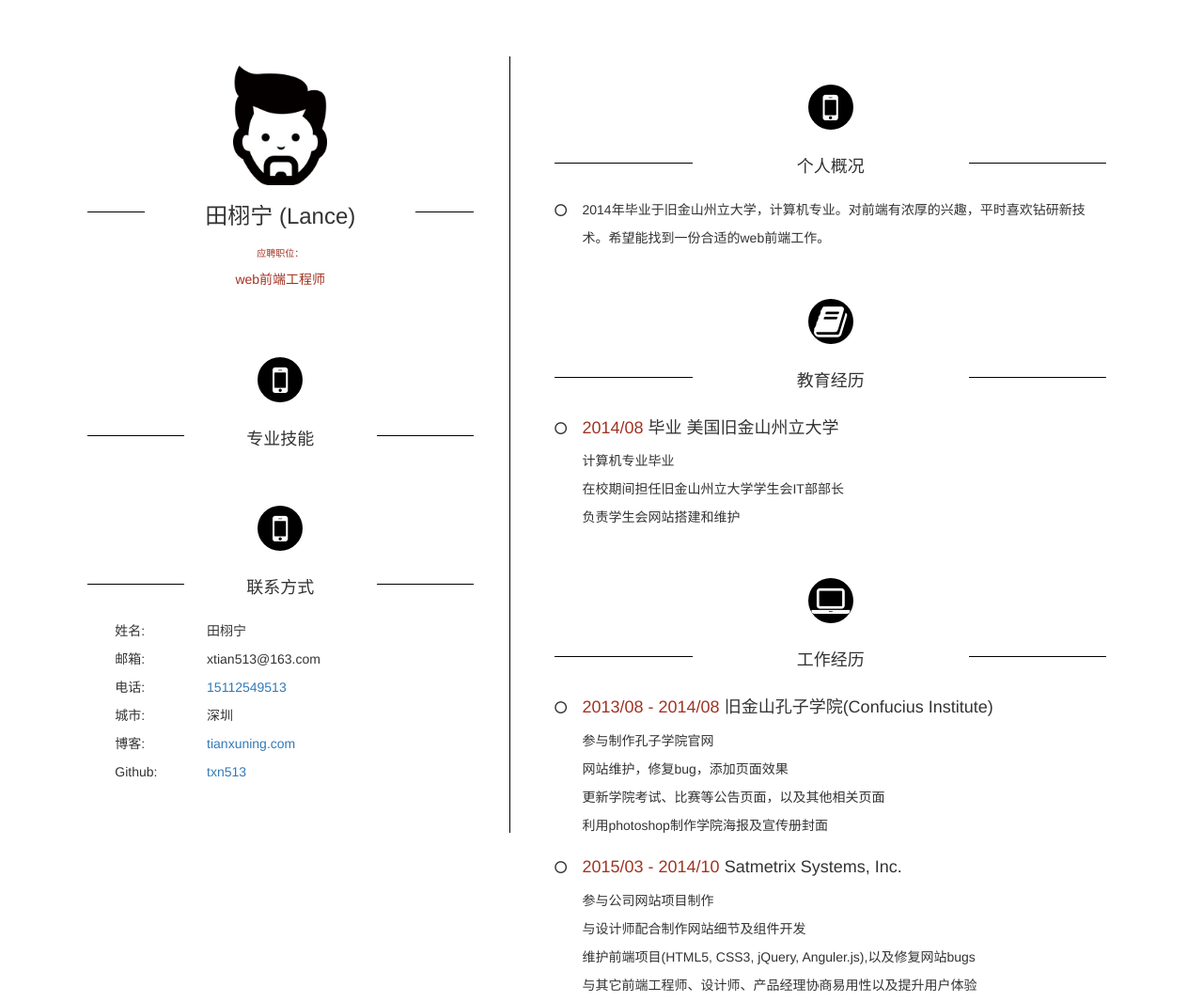
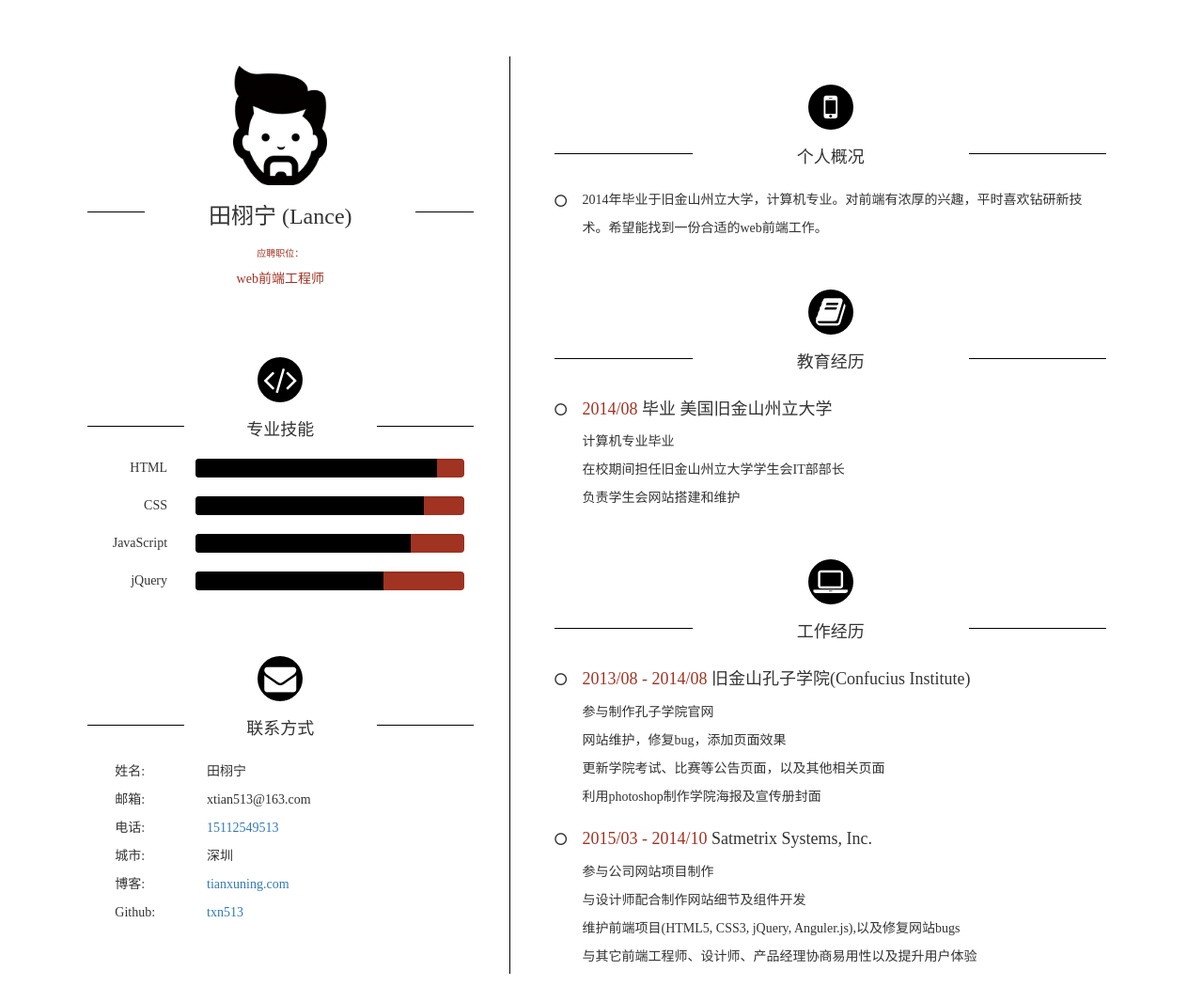
Before and after one commit to txn513/cv, a website: page index.html in a window 1280 px wide. Shown: the whole page at 94% size. Drawn offline with nearby package versions, Linux system fonts and the light colour scheme.

Commit message:
updated skill section

```diff
--- a/css/style.css
+++ b/css/style.css
@@ -1,21 +1,26 @@
+/* reset */
+ul, li{
+	list-style: none;
+	text-align: left;
+	padding: 0;
+	margin: 0;
+}
+/*a {
+	color: #000;
+}*/
 /*public style*/
 html {
 	font-size: 625%;
 }
 body {
 	text-align: center;
-	font-family: "微软雅黑"；
+	font-family: "微软雅黑";
 }
 h2 {
 	font-size: 0.18rem;
 	font-weight: normal;
 }
-ul, li{
-	list-style: none;
-	text-align: left;
-	padding: 0;
-	margin: 0;
-}
+
 #content .section {
 	margin-bottom: 50px;
 }
@@ -52,18 +57,25 @@ ul, li{
 	right: 0%;
 }
 .section .icon {
+	position: relative;
 	width: 48px;
 	height: 48px;
 	border-radius: 50%;
 	background-color: #000;
-	margin: 0 auto 10px;
+	margin: 0 auto;
 }
 .section .icon i {
-	margin-top: 5px;
-	font-size: 38px;
+	position: absolute;
+	font-size: 34px;
+	top: 50%;
+	left: 50%;
 	color: #fff;
+	-webkit-transform: translate(-50%, -50%);
+	-webkit-transition: all 0.5s;
 }
-
+.section .icon:hover i{
+	-webkit-transform: translate(-40%, -60%);
+}
 #content .section .main_list li{
 	position: relative;
 	padding-left: 5%;
@@ -80,39 +92,44 @@ ul, li{
 #content .section .main_list h2 span {
 	color: #a13322;
 }
-/* header */
+/* publick style end */
+/* header section */
 #header {
 	height: 60px;
 }
+/* header section end */
 
 /* content */
 #content .col-md-5{
 	border-right: 1px solid #000;
 }
-#content .section1 {
+#content .job-title {
 	width: 100%;
 	height: 300px;
 	/*border: 1px solid #000;*/
 	margin-bottom: 10px;
 }
-/* section1 */
-#content .section1 .avatar {
+/* container */
+/* container end */
+
+/* job-title */
+#content .job-title .avatar {
 	width: 100px;
 	margin: 0 auto;
 }
-#content .section1 .line{
+#content .job-title .line{
 	height: 100%;
 	width: 15%;
 	border-top: 1px solid #000;
 }
-#content .section1 h1 {
+#content .job-title h1 {
 	font-size: 24px;
 }
-#content .section1 p {
+#content .job-title p {
 	color: #a13322;
 	font-size: 10px;
 }
-#content .section1 .sub_title {
+#content .job-title .sub_title {
 	font-size: 14px;
 }
 /* contact section */
@@ -136,7 +153,19 @@ ul, li{
 	position: absolute;
 	left: 30%;
 }
-
+/* skill section */
+#content .skill .row {
+	padding: 0 10px;
+}
+#content .skill span {
+	text-align: right;
+}
+#content .skill .progress {
+	background-color: #a13322;
+}
+#content .skill .progress-bar {
+	background-color: #000;
+}
 
 /* right section*/
 
@@ -167,6 +196,7 @@ ul, li{
 
 
 @media screen and (max-width: 970px) {
+	body{font-family:Helvetica;}
 	#content .section .main_list li{
 		padding-left: 10%;
 		/*height: 30px;*/
--- a/index.html
+++ b/index.html
@@ -17,7 +17,7 @@
 			<div class="row">
 				<div class="col-sm-6 col-md-5">
 					<div class="wrap left_wrap">
-						<div class="section1 section">
+						<div class="job-title section">
 							<div class="avatar">
 								<img src="img/avatar.png" alt="avatar" class="img-responsive">
 							</div>
@@ -32,7 +32,7 @@
 						<!-- skill section -->
 						<div class="skill section">
 							<div class="icon">
-								<i class="fa fa-mobile-phone"></i>
+								<i class="fa fa-code"></i>
 							</div>
 							<div class="title">
 								<div class="line lineleft"></div>
@@ -40,10 +40,41 @@
 								<div class="line lineright"></div>
 							</div>
 
+							<div class="row">
+								<span class="col-xs-3">HTML</span>
+								<div class="col-xs-9">
+									<div class="progress">
+									  <div class="progress-bar" role="progressbar" aria-valuenow="90" aria-valuemin="0" aria-valuemax="100" style="width: 90%;">
+									  </div>
+									</div>
+								</div>
+								<span class="col-xs-3">CSS</span>
+								<div class="col-xs-9">
+									<div class="progress">
+									  <div class="progress-bar" role="progressbar" aria-valuenow="85" aria-valuemin="0" aria-valuemax="100" style="width: 85%;">
+									  </div>
+									</div>
+								</div>
+								<span class="col-xs-3">JavaScript</span>
+								<div class="col-xs-9">
+									<div class="progress">
+									  <div class="progress-bar" role="progressbar" aria-valuenow="80" aria-valuemin="0" aria-valuemax="100" style="width: 80%;">
+									  </div>
+									</div>
+								</div>
+								<span class="col-xs-3">jQuery</span>
+								<div class="col-xs-9">
+									<div class="progress">
+									  <div class="progress-bar" role="progressbar" aria-valuenow="70" aria-valuemin="0" aria-valuemax="100" style="width: 70%;">
+									  </div>
+									</div>
+								</div>
+							</div>
+
 						</div>
 						<div class="contact section">
 							<div class="icon">
-								<i class="fa fa-mobile-phone"></i>
+								<i class="fa fa-envelope"></i>
 							</div>
 							<div class="title">
 								<div class="line lineleft"></div>
--- a/js/cv.js
+++ b/js/cv.js
@@ -1,7 +1,13 @@
 $(function(){
-	var $clientWidth = parseInt($('html').css('width'));
-	var $right_wrap = $('.right_wrap');
-	if($clientWidth < 768){
-		$right_wrap.append($('.contact'));
-	};
+	(function moveElement(){
+		var $clientWidth = parseInt($('html').css('width'));
+		var $right_wrap = $('.right_wrap');
+		if($clientWidth < 768){
+			$right_wrap.append($('.contact'));
+		};
+	})();
+
+	(function(){
+
+	})();
 });
```
